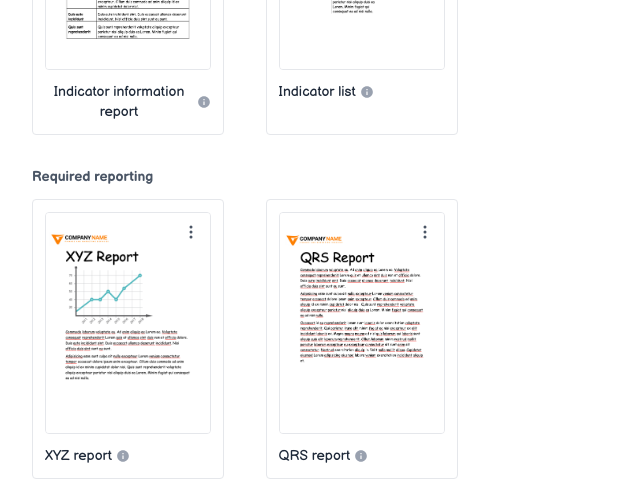
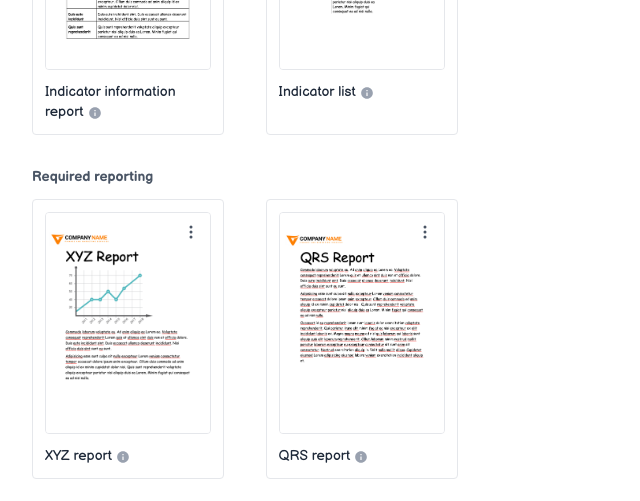
Before and after one commit to HerbCaudill/report-templates-prototype, a React (Vite) app: page / in a window 1280 px wide. Shown: the part 288-789 px from the top of the page, without its empty margins (0-640 px from the left). Built offline with nearby package versions, Linux system fonts and the light colour scheme.

Commit message:
InfoTooltip: add className prop for customizable styling; ReportTemplatesList: update InfoTooltip usage to include className

```diff
--- a/src/InfoTooltip.tsx
+++ b/src/InfoTooltip.tsx
@@ -1,7 +1,15 @@
 import { useState } from 'react'
 import { InfoIcon } from './icons'
 
-export function InfoTooltip({ text, position = 'center' }: { text: string; position?: 'center' | 'left' }) {
+export function InfoTooltip({
+  text,
+  position = 'center',
+  className = '',
+}: {
+  text: string
+  position?: 'center' | 'left'
+  className?: string
+}) {
   const [isVisible, setIsVisible] = useState(false)
 
   const tooltipClasses =
@@ -15,7 +23,7 @@ export function InfoTooltip({ text, position = 'center' }: { text: string; posit
       : 'absolute left-1/2 top-full -translate-x-1/2 border-4 border-transparent border-t-gray-800'
 
   return (
-    <span className="relative inline-flex items-center">
+    <span className={`relative inline-flex items-center ${className}`}>
       <button
         type="button"
         className="text-gray-400 hover:text-gray-600"
--- a/src/ReportTemplatesList.tsx
+++ b/src/ReportTemplatesList.tsx
@@ -123,11 +123,13 @@ function TemplateCard({
       </div>
 
       {/* Title */}
-      <div className="flex-1 pt-3">
-        <div className="flex items-center gap-1" onClick={e => e.stopPropagation()}>
-          <h4 className="text-sm font-medium text-gray-800 line-clamp-2">{template.name}</h4>
-          {template.description && <InfoTooltip text={template.description} position="left" />}
-        </div>
+      <div className="flex-1 pt-3 text-left" onClick={e => e.stopPropagation()}>
+        <h4 className="text-sm font-medium text-gray-800">
+          {template.name}
+          {template.description && (
+            <InfoTooltip text={template.description} position="left" className="inline ml-1 align-text-bottom" />
+          )}
+        </h4>
       </div>
     </button>
   )
```
